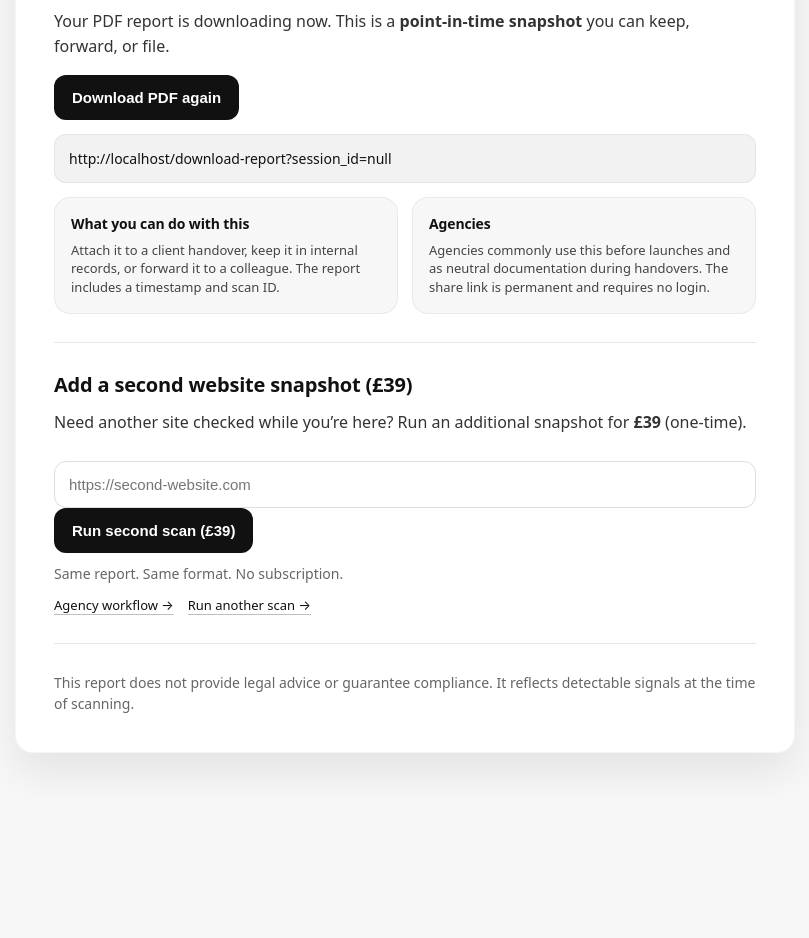
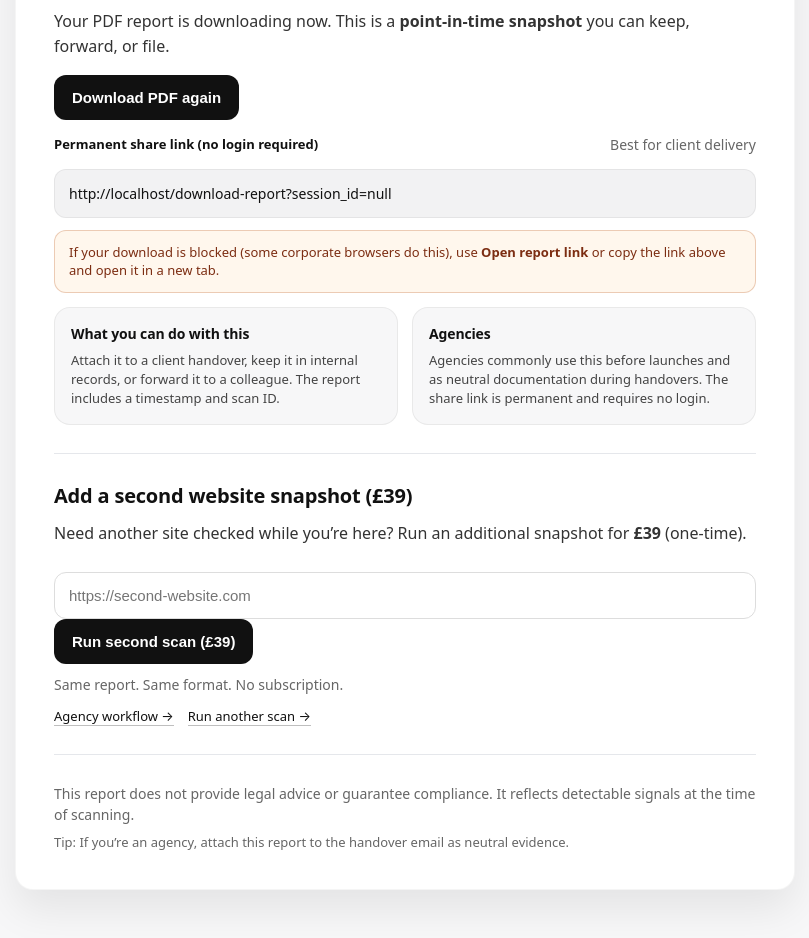
Before and after one commit to ThomasBeresford-0/website-risk-check, a website: page public/success.html in a window 1280 px wide. Shown: the part 131-1069 px from the top of the page, without its empty margins (235-1044 px from the left). Before the commit the page ends 932 px from the top, so only its background shows below. Drawn offline with Linux system fonts and the light colour scheme.

Commit message:
update dfile

```diff
--- a/public/success.html
+++ b/public/success.html
@@ -20,6 +20,7 @@
       --accent:#111;
       --soft:#f2f2f3;
       --ok:#1a7f37;
+      --warn:#b54708;
     }
 
     *{ box-sizing:border-box; }
@@ -104,8 +105,11 @@
       color:#fff;
     }
 
-    button.secondary{
-      background:#2a2a2a;
+    button.secondary{ background:#2a2a2a; }
+    button.ghost{
+      background:transparent;
+      color:#111;
+      border:1px solid rgba(0,0,0,0.12);
     }
 
     button:disabled{
@@ -136,11 +140,43 @@
       letter-spacing:-0.01em;
     }
 
+    .labelRow{
+      margin-top:14px;
+      display:flex;
+      align-items:center;
+      justify-content:space-between;
+      gap:12px;
+      flex-wrap:wrap;
+    }
+
+    .labelRow strong{
+      font-size:13px;
+      color:#111;
+    }
+
     .muted{
       font-size:14px;
       color:var(--muted);
       line-height:1.5;
       margin:10px 0 0;
+    }
+
+    .tinyMuted{
+      font-size:13px;
+      color:var(--muted);
+      line-height:1.45;
+      margin:8px 0 0;
+    }
+
+    .hint{
+      margin-top:12px;
+      background:#fff7ed;
+      border:1px solid rgba(181,71,8,0.25);
+      color:#7c2d12;
+      padding:12px 14px;
+      border-radius:12px;
+      font-size:13px;
+      line-height:1.45;
     }
 
     .grid{
@@ -239,9 +275,20 @@
     <div class="actions">
       <button id="download">Download PDF again</button>
       <button id="copy" class="secondary" style="display:none;">Copy permanent share link</button>
+      <button id="open" class="ghost" style="display:none;">Open report link</button>
+    </div>
+
+    <div class="labelRow">
+      <strong>Permanent share link (no login required)</strong>
+      <span class="muted" style="margin:0;">Best for client delivery</span>
     </div>
 
     <div id="share-box" class="box"></div>
+
+    <div class="hint">
+      If your download is blocked (some corporate browsers do this), use <strong>Open report link</strong>
+      or copy the link above and open it in a new tab.
+    </div>
 
     <div class="grid">
       <div class="miniCard">
@@ -294,6 +341,10 @@
       This report does not provide legal advice or guarantee compliance.
       It reflects detectable signals at the time of scanning.
     </p>
+
+    <p class="tinyMuted">
+      Tip: If you’re an agency, attach this report to the handover email as neutral evidence.
+    </p>
   </div>
 
   <div id="toast" class="toast">Copied</div>
@@ -301,7 +352,6 @@
   <script src="success.js"></script>
 
   <script>
-    // Tiny toast helper for success.js to call (optional)
     window.__toast = (msg) => {
       const el = document.getElementById("toast");
       el.textContent = msg || "Done";
```
